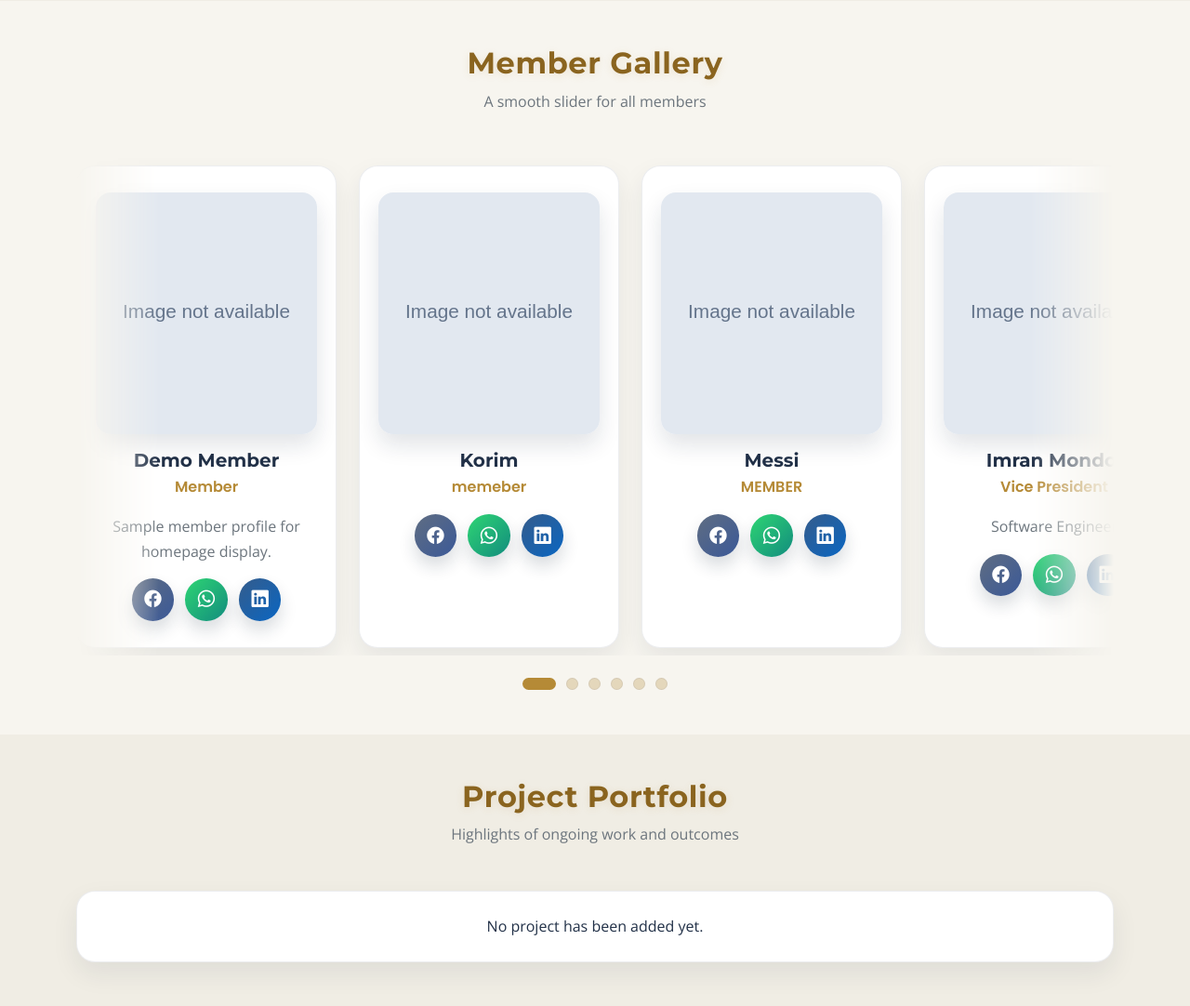
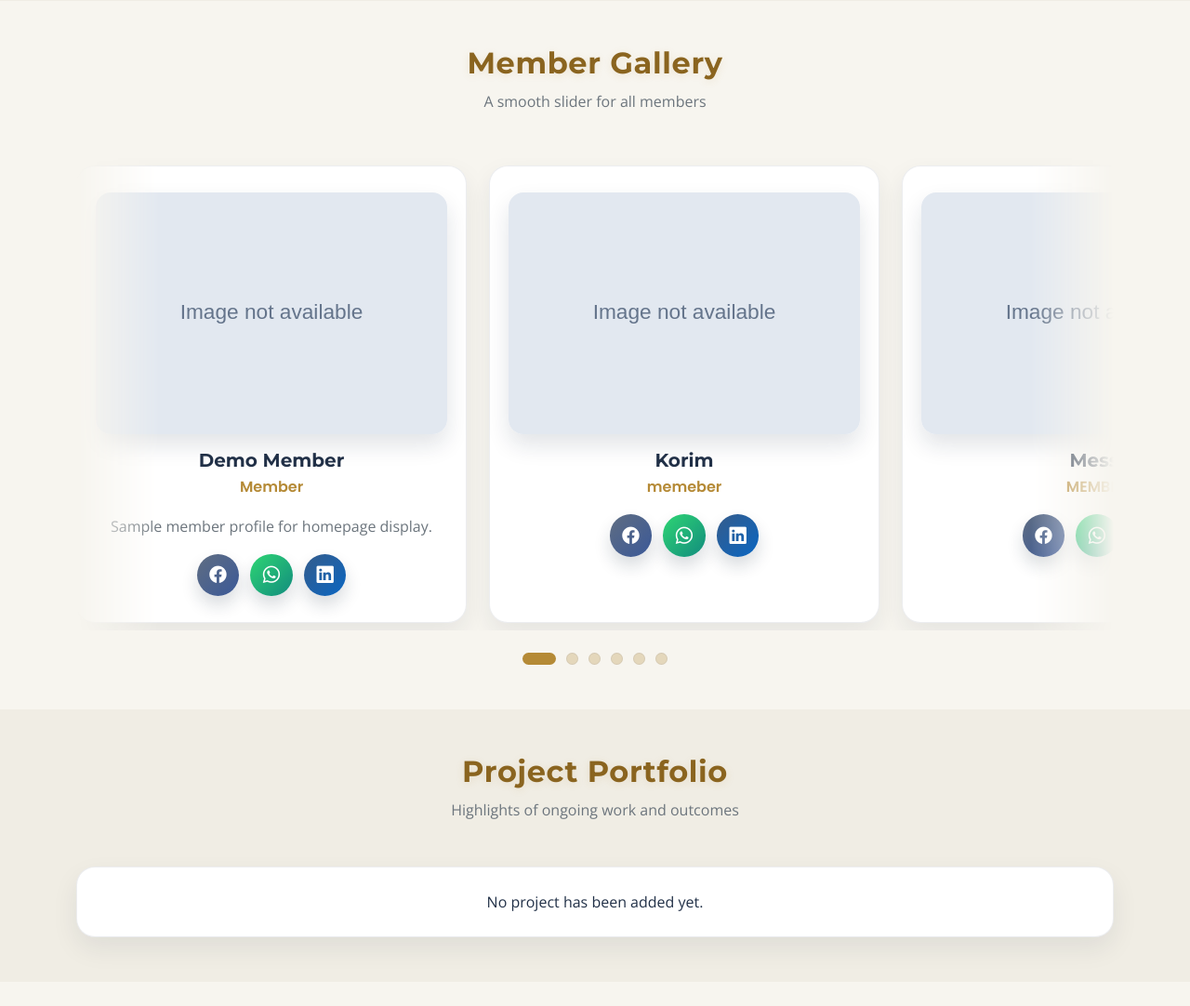
Before and after one commit to Manik-MCS/aloron-website, a Django app: page / in a window 1280 px wide. Shown: the part 2484-3566 px from the top of the page at 93% size. Run offline with Django 5.2, Linux system fonts and the light colour scheme; data comes from the database, SQL or seed files in the repository; data that the repository does not hold is empty.

Commit message:
Make member slider one card at a time

```diff
--- a/WebSite1/static/css/site.css
+++ b/WebSite1/static/css/site.css
@@ -158,6 +158,14 @@ li {
     scroll-snap-type: x mandatory;
 }
 
+.member-track {
+    display: grid;
+    grid-auto-flow: column;
+    grid-auto-columns: 100%;
+    gap: 0;
+    width: 100%;
+}
+
 .content-slider::-webkit-scrollbar {
     display: none;
 }
@@ -176,6 +184,8 @@ li {
 }
 
 .member-card {
+    width: min(420px, calc(100% - 2rem));
+    justify-self: center;
     scroll-snap-align: center;
 }
 
@@ -495,6 +505,10 @@ li {
         width: min(240px, 78vw);
     }
 
+    .member-card {
+        width: min(320px, calc(100% - 1.25rem));
+    }
+
     .slider-dots {
         gap: 0.5rem;
     }
```
